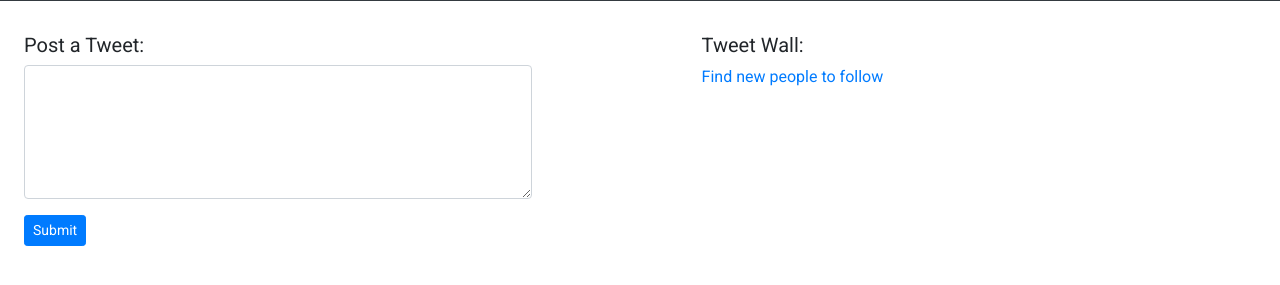
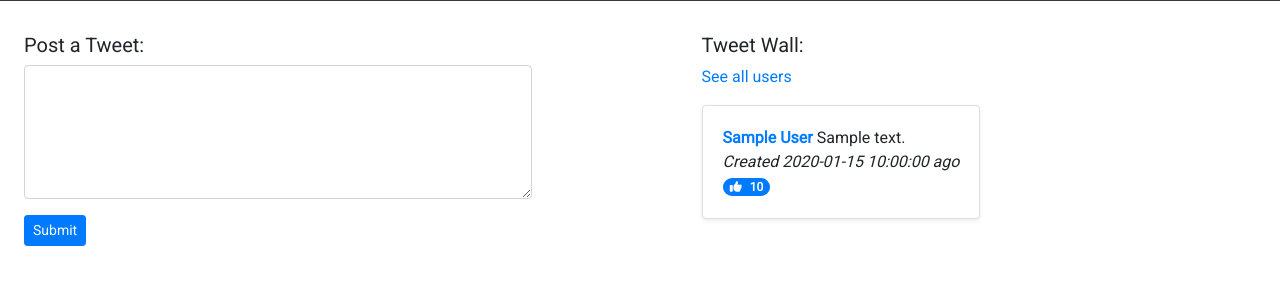
Before and after one commit to apseftis86/python_schoolwork, a Flask app: template flask/flask_mysql/basic_registration/templates/dashboard.html in a window 1280 px wide. Shown: the part 65-350 px from the top of the page. Run offline with Flask 2, Linux system fonts and the light colour scheme; the template is opened without the code that fills it: most values are stand-ins (such as "Sample title", 1, 10 or a date in 2020); some libraries are stand-ins or nearby versions.

Commit message:
fixing tweets form only people i follow

```diff
--- a/flask/flask_mysql/basic_registration/server.py
+++ b/flask/flask_mysql/basic_registration/server.py
@@ -96,10 +96,18 @@ def success():
     tweet_mysql = connectToMySQL('dojo_tweets')
     liked_tweets = connectToMySQL('dojo_tweets')
     my_liked_tweets = liked_tweets.query_db(f"SELECT * from tweet_likes where liked_user_id = {session['userid']}")
+
+
     tweets = tweet_mysql.query_db(f"SELECT tweets.content as content, tweets.id, tweets.user_id as user_id, tweets.created_at as created_at, tweets.updated_at as updated_at "
                                   f", count(tweet_likes.id) as likes, users.first_name as first_name, users.last_name as last_name from tweets "
                                   f"LEFT join tweet_likes on tweet_likes.tweet_id = tweets.id "
-                                  f"LEFT join users on users.id = tweets.user_id GROUP BY (tweets.id);")
+                                  f"LEFT JOIN following on following.following_user_id = tweets.user_id "
+                                  f"LEFT join users on users.id = tweets.user_id "
+                                  f"WHERE following.primary_user_id = {session['userid']} or tweets.user_id = {session['userid']} GROUP BY (tweets.id);")
+    follow_count_mysql = connectToMySQL('dojo_tweets')
+    follow_count = follow_count_mysql.query_db(f"SELECT count(following_user_id) from following where primary_user_id = {session['userid']} group by following_user_id")
+    if not follow_count:
+        session['not_following'] = True
     for tweet in tweets:
         created = tweet['created_at']
         viewed = datetime.now()
@@ -120,10 +128,6 @@ def success():
         for my_liked in my_liked_tweets:
             if tweet['id'] == my_liked['tweet_id']:
                 tweet['liked_by_me'] = True
-        following = connectToMySQL('dojo_tweets')
-        is_following = following.query_db(f"SELECT * from following where primary_user_id = {session['userid']} and following_user_id = {tweet['user_id']};")
-        if is_following:
-            tweet['followed_by_me'] = True
         if tweet['user_id'] == session['userid']:
             tweet['owned_by_me'] = True
     return render_template('dashboard.html', user=session['user'], tweets=tweets)
@@ -131,6 +135,8 @@ def success():
 
 @app.route('/tweet/create', methods=['POST'])
 def create_tweet():
+    if 'userid' not in session:
+        return redirect('/')
     if len(request.form['content']) > 255:
         flash('Tweet cannot be more than 255 characters', 'error')
     if len(request.form['content']) < 1:
@@ -149,6 +155,8 @@ def create_tweet():
 
 @app.route('/tweet/<id>/delete')
 def delete_tweet(id):
+    if 'userid' not in session:
+        return redirect('/')
     mysql = connectToMySQL('dojo_tweets')
     query = f"DELETE from tweets where id = {id} and user_id = {session['userid']};"
     mysql.query_db(query)
@@ -157,6 +165,8 @@ def delete_tweet(id):
 
 @app.route('/tweet/<id>/like')
 def like_tweet(id):
+    if 'userid' not in session:
+        return redirect('/')
     check = connectToMySQL('dojo_tweets')
     tweet_liked = check.query_db(f"SELECT * from tweet_likes where tweet_id = {id} and liked_user_id = {session['userid']}")
     if not tweet_liked:
@@ -168,6 +178,8 @@ def like_tweet(id):
 
 @app.route('/tweet/<id>/edit')
 def edit_tweet(id):
+    if 'userid' not in session:
+        return redirect('/')
     edit_tweet = connectToMySQL('dojo_tweets')
     tweet = edit_tweet.query_db(f"SELECT * from tweets where id = {id} and user_id = {session['userid']}")
     if tweet:
@@ -176,6 +188,8 @@ def edit_tweet(id):
 
 @app.route('/tweet/<id>/update', methods=['POST'])
 def update_tweet(id):
+    if 'userid' not in session:
+        return redirect('/')
     if len(request.form['content']) < 1:
         flash('Tweet length cannot be 0', 'error')
     elif len(request.form['content']) > 255:
@@ -196,6 +210,8 @@ def update_tweet(id):
 
 @app.route('/tweet/<id>/unlike')
 def unlike_tweet(id):
+    if 'userid' not in session:
+        return redirect('/')
     check = connectToMySQL('dojo_tweets')
     tweet_liked = check.query_db(f"SELECT * from tweet_likes where tweet_id = {id} and liked_user_id = {session['userid']}")
     if tweet_liked:
@@ -206,6 +222,8 @@ def unlike_tweet(id):
 
 @app.route('/users')
 def choices():
+    if 'userid' not in session:
+        return redirect('/')
     users_mysql = connectToMySQL('dojo_tweets')
     users = users_mysql.query_db(f"SELECT users.id, users.first_name, users.last_name, users.email from users where users.id != {session['userid']};")
     for user in users:
@@ -218,6 +236,8 @@ def choices():
 
 @app.route('/users/<id>/unfollow')
 def unfollow_user(id):
+    if 'userid' not in session:
+        return redirect('/')
     query = f"DELETE FROM following where primary_user_id = {session['userid']} and following_user_id = {id};"
     unfollow = connectToMySQL('dojo_tweets')
     unfollow.query_db(query)
@@ -226,6 +246,8 @@ def unfollow_user(id):
 
 @app.route('/users/<id>/follow')
 def follow_user(id):
+    if 'userid' not in session:
+        return redirect('/')
     query = f"INSERT INTO following (primary_user_id, following_user_id) VALUES ({session['userid']}, {id});"
     follow = connectToMySQL('dojo_tweets')
     follow.query_db(query)
@@ -234,6 +256,8 @@ def follow_user(id):
 
 @app.route('/add', methods=['POST'])
 def add():
+    if 'userid' not in session:
+        return redirect('/login')
     users = request.form.getlist('follow[]')
     for user in users:
         users_mysql = connectToMySQL('dojo_tweets')
--- a/flask/flask_mysql/basic_registration/templates/dashboard.html
+++ b/flask/flask_mysql/basic_registration/templates/dashboard.html
@@ -41,10 +41,13 @@
         </div>
         <div class="following">
           <h5>Tweet Wall:</h5>
-          <a href="/users">Find new people to follow</a>
+          {% if session['not_following'] %}
+          <a href="/users">You aren't following anyone, click here to find people</a>
+          {% else %}
+          <a href="/users">See all users</a>
+          {% endif %}
           {% for tweet in tweets | sort(attribute='created_at', reverse=true) %}
-          {% if tweet['followed_by_me'] or tweet['owned_by_me']%}
-          <div class="card m-3 shadow-sm">
+          <div class="card my-3 shadow-sm">
              <div class="card-body">
                <span class="text-primary font-weight-bold">{{tweet['first_name']}} {{tweet['last_name']}}</span>
                <span>{{tweet['content']}}</span>
@@ -63,9 +66,8 @@
                 <button class="btn btn-sm btn-danger">Delete</button>
               </form>
             </div>
-            {% endif %}
+          {% endif %}
           </div>
-          {% endif %}
           {% endfor %}
         </div>
       </div>
--- a/flask/flask_mysql/basic_registration/templates/users.html
+++ b/flask/flask_mysql/basic_registration/templates/users.html
@@ -26,7 +26,7 @@
           <th>Actions</th>
         </thead>
         <tbody>
-          {% for user in users %}
+          {% for user in users | sort(attribute='last_name') %}
           <tr>
             <td>{{user['first_name']}} {{user['last_name']}}</td>
             <td>{{user['email']}}</td>
```
